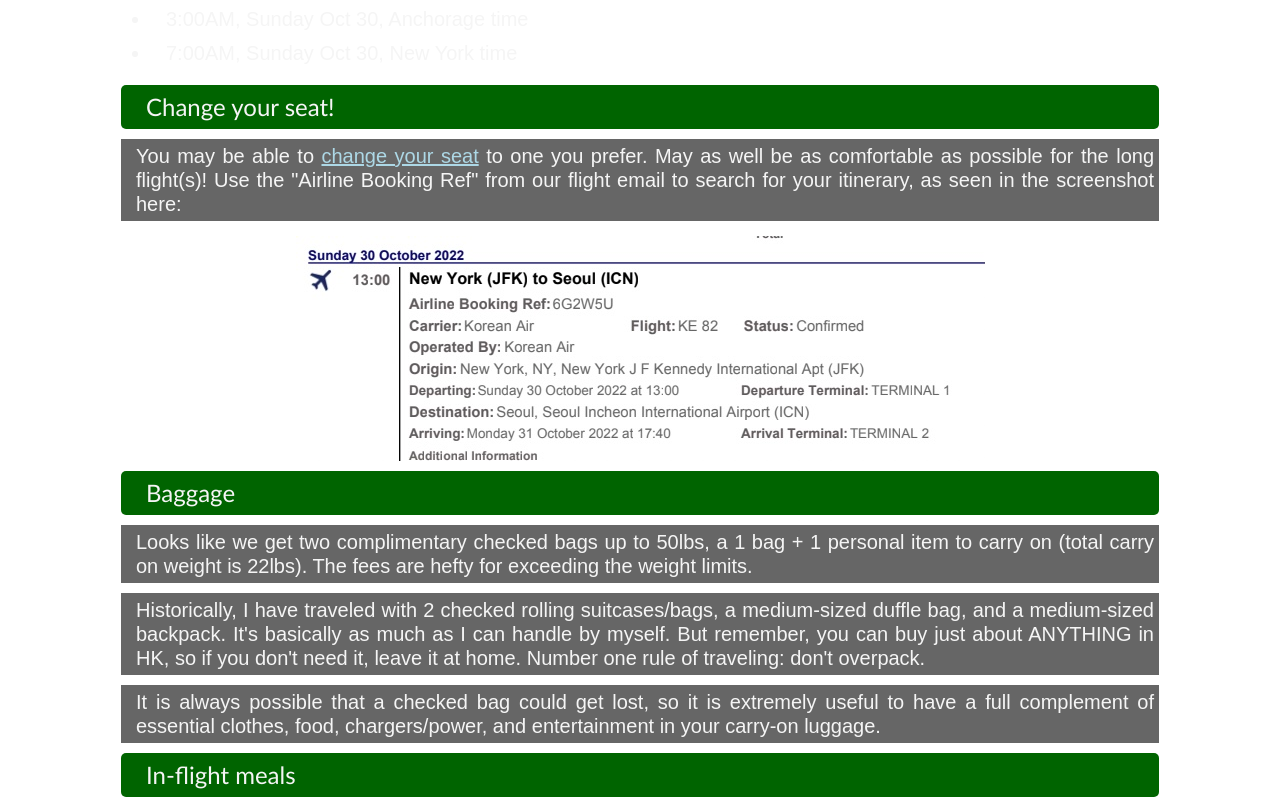
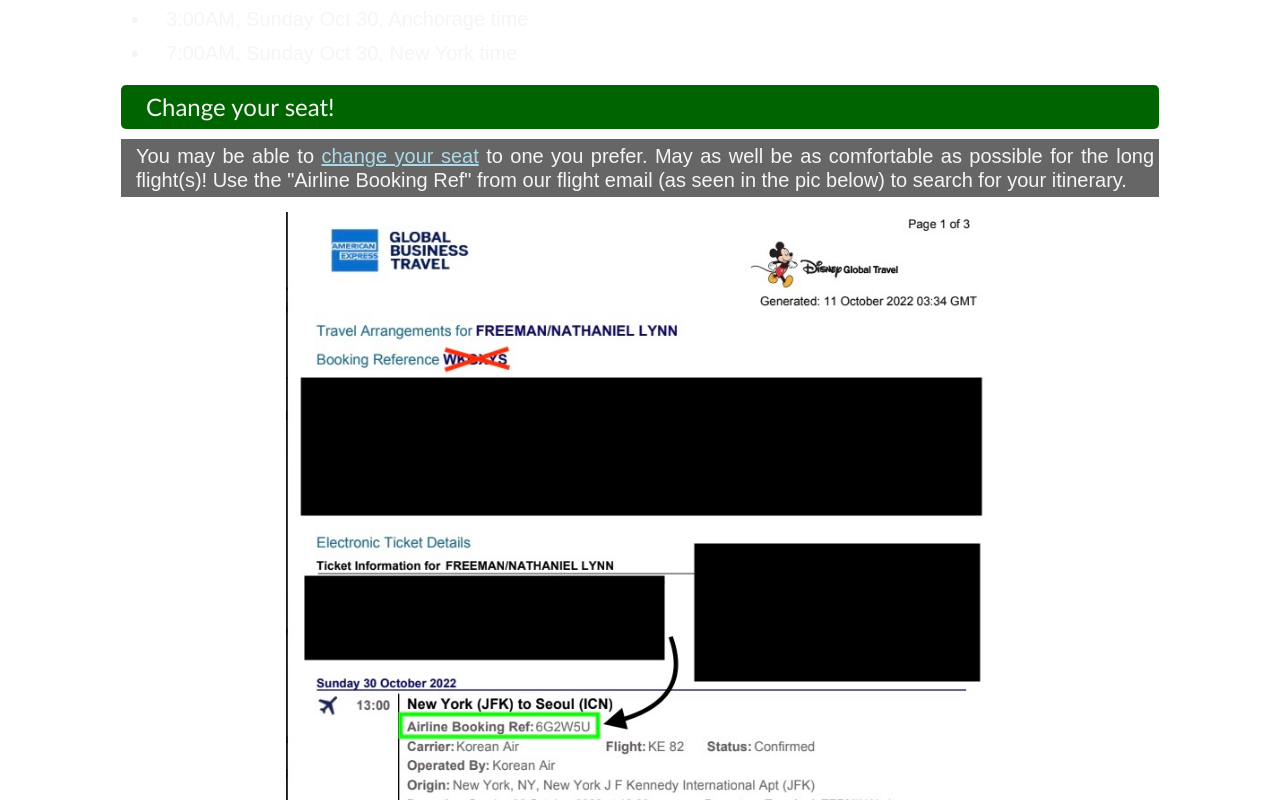
Before and after one commit to Bones81/hkdl_2023, a React (Create React App) app: page / in a window 1280 px wide. Shown: the part 5060-5860 px from the top of the page. Built offline with nearby package versions, Linux system fonts and the light colour scheme.

Commit message:
fix flight itinerary image

```diff
--- a/src/components/flying/flying.js
+++ b/src/components/flying/flying.js
@@ -12,7 +12,7 @@
                     <li>7:00AM, Sunday Oct 30, New York time</li>
                 </ul>
             <h3>Change your seat!</h3>
-                <p>You may be able to <a href="https://www.koreanair.com/reservation/search" target="_blank" rel="noreferrer">change your seat</a> to one you prefer. May as well be as comfortable as possible for the long flight(s)! Use the "Airline Booking Ref" from our flight email to search for your itinerary, as seen in the screenshot here:</p>
+                <p>You may be able to <a href="https://www.koreanair.com/reservation/search" target="_blank" rel="noreferrer">change your seat</a> to one you prefer. May as well be as comfortable as possible for the long flight(s)! Use the "Airline Booking Ref" from our flight email (as seen in the pic below) to search for your itinerary.</p>
                 <img className="list-pic" src="assets/flight_itinerary.jpg" />
             <h3>Baggage</h3>
                 <p>Looks like we get two complimentary checked bags up to 50lbs, a 1 bag + 1 personal item to carry on (total carry on weight is 22lbs). The fees are hefty for exceeding the weight limits.</p>
```
Also changed, not shown: public/assets/flight_itinerary.jpg.
